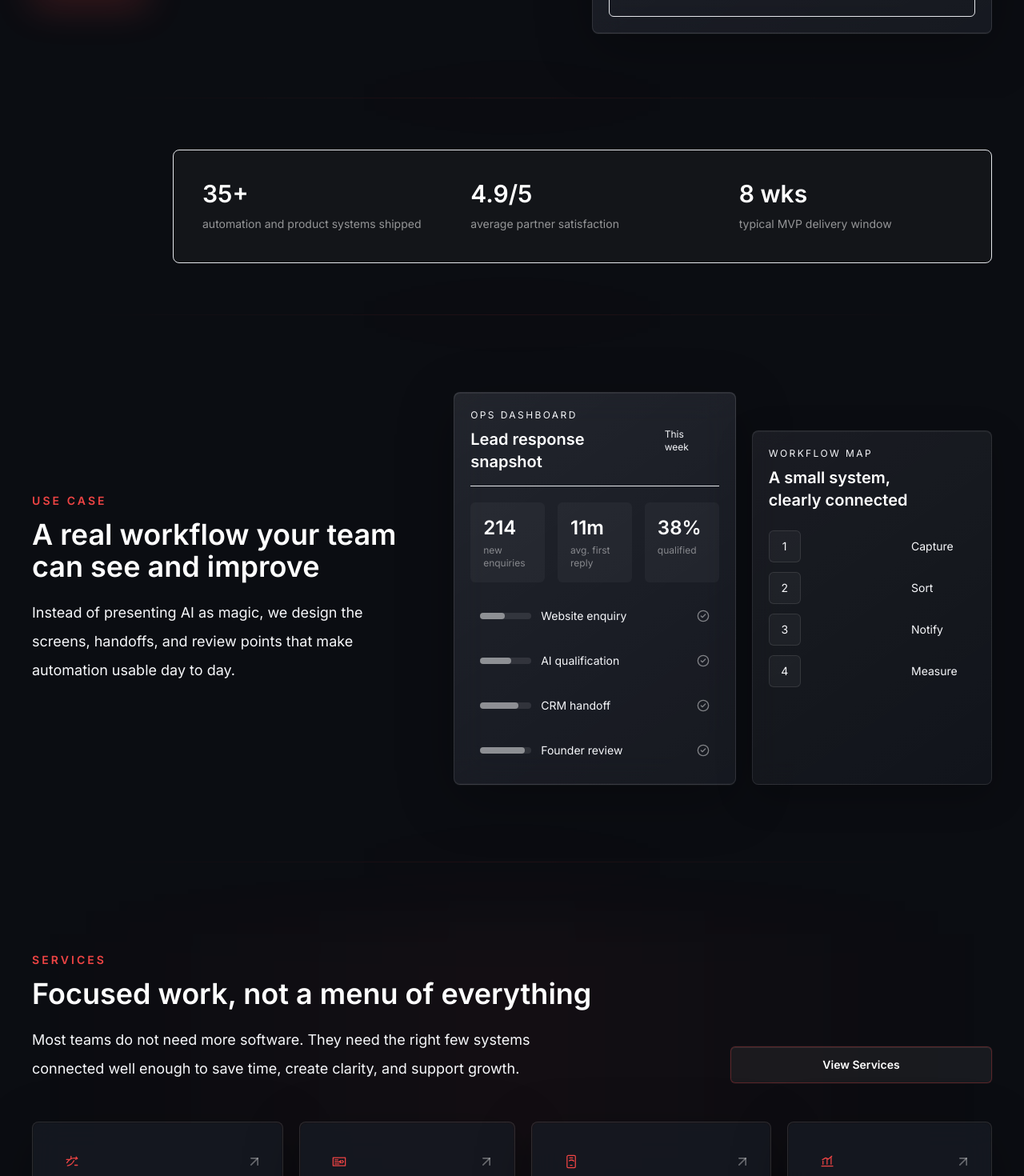
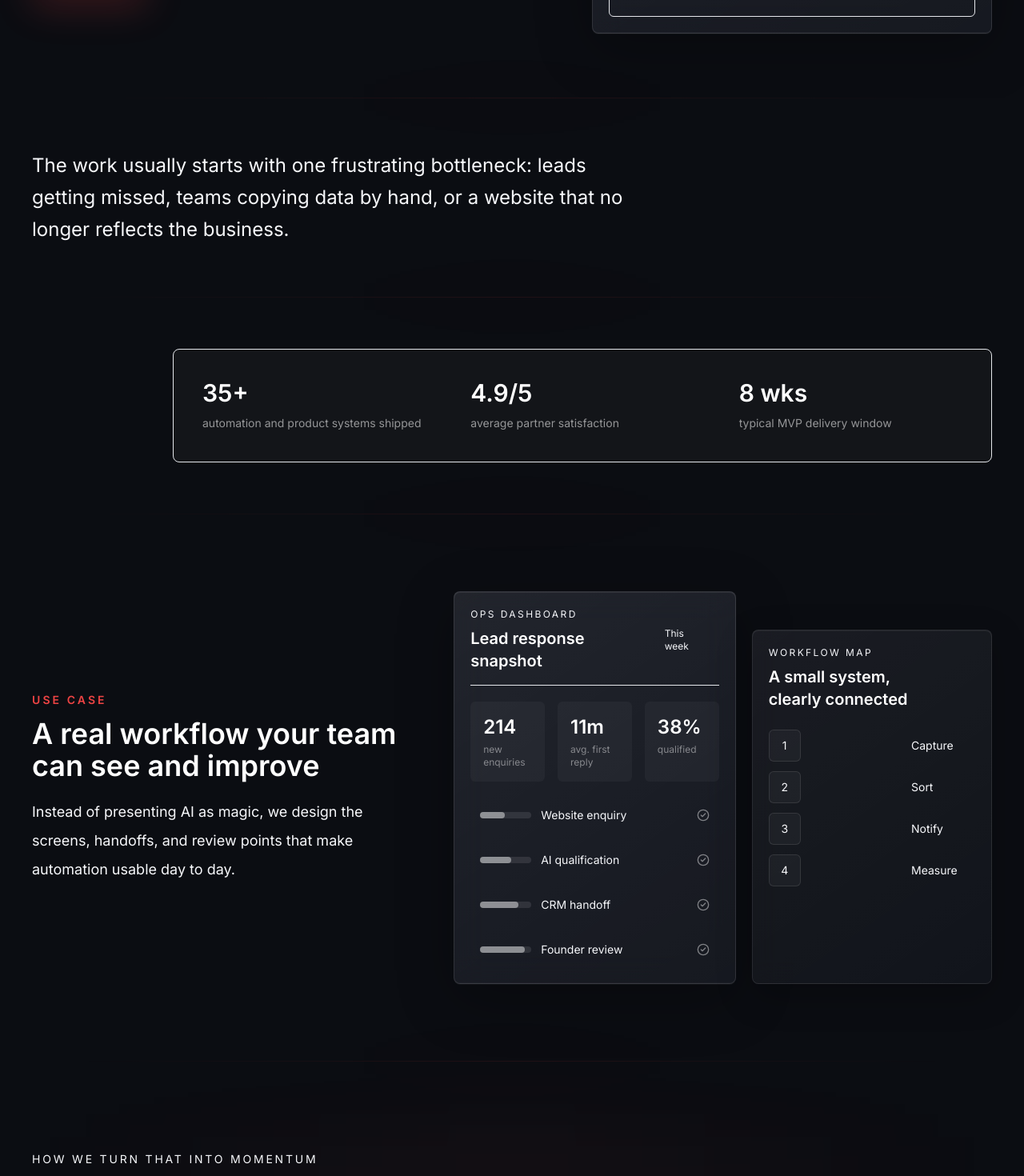
Before and after one commit to Akhils696/Aurentra, a Next.js app: page / in a window 1280 px wide. Shown: the part 800-2270 px from the top of the page at 80% size. Built offline with nearby package versions, Linux system fonts and the light colour scheme.

Commit message:
feat: improve section storytelling and narrative flow

```diff
--- a/app/page.tsx
+++ b/app/page.tsx
@@ -56,6 +56,16 @@ export default function Home() {
 
       <SectionDivider />
 
+      <section className="py-16">
+        <Container>
+          <p className="max-w-3xl text-2xl leading-10 text-white/74">
+            The work usually starts with one frustrating bottleneck: leads getting missed, teams copying data by hand, or a website that no longer reflects the business.
+          </p>
+        </Container>
+      </section>
+
+      <SectionDivider />
+
       <section className="py-14 sm:py-16">
         <Container>
           <div className="ml-auto grid max-w-5xl gap-4 rounded-lg border border-white/8 bg-white/[0.03] p-4 sm:grid-cols-3">
@@ -88,6 +98,7 @@ export default function Home() {
 
       <section className="section-depth py-24 sm:py-28">
         <Container>
+          <p className="mb-8 max-w-xl text-sm uppercase tracking-[0.2em] text-white/38">How we turn that into momentum</p>
           <div className="mb-12 grid gap-8 md:grid-cols-[0.72fr_0.28fr] md:items-end">
             <SectionHeading
               eyebrow="Services"
@@ -110,6 +121,7 @@ export default function Home() {
 
       <section className="section-depth py-24 sm:py-28">
         <Container>
+          <p className="mb-8 ml-auto max-w-xl text-sm uppercase tracking-[0.2em] text-white/38">The result is not just a launch, but a calmer operating rhythm</p>
           <div className="ml-auto max-w-4xl">
           <SectionHeading
             eyebrow="Portfolio"
```
